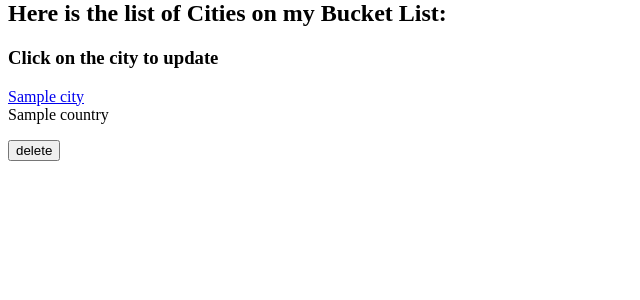
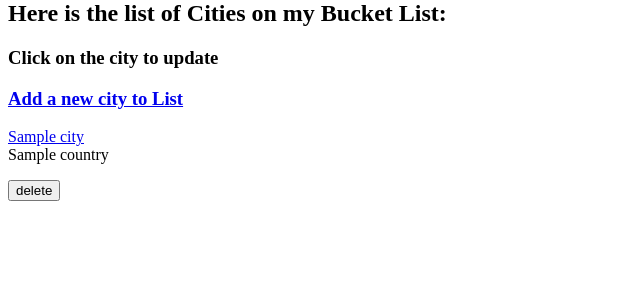
Before and after one commit to glilley54/Travel_Bucket_List_Project, a Flask app: page /cities in a window 1280 px wide. Shown: the part 20-320 px from the top of the page, without its empty margins (0-640 px from the left). Run offline with Flask 2, Linux system fonts and the light colour scheme; a database or web service that is not in the repository returns one stand-in record (values such as "Sample title"); some libraries are stand-ins or nearby versions.

Commit message:
pushing progrees to github

```diff
--- a/templates/cities/edit.html
+++ b/templates/cities/edit.html
@@ -19,7 +19,7 @@
     <label for="country">Country</label>
     <select id="country" name="country_id">
       {% for country in all_countries %}
-        <option value="{{ country.id }}">{{ country.name }}</option>
+        <option value="{{ country.id }}">{{ country.name}}</option>
       {% endfor %}
     </select>
   </div>
--- a/templates/cities/index.html
+++ b/templates/cities/index.html
@@ -3,6 +3,9 @@
 
 <h2>Here is the list of Cities on my Bucket List:</h2>
 <h3>Click on the city to update</h3>
+
+<h3><a href="/cities/new">Add a new city to List</a></h3>
+
 
 
 
```
